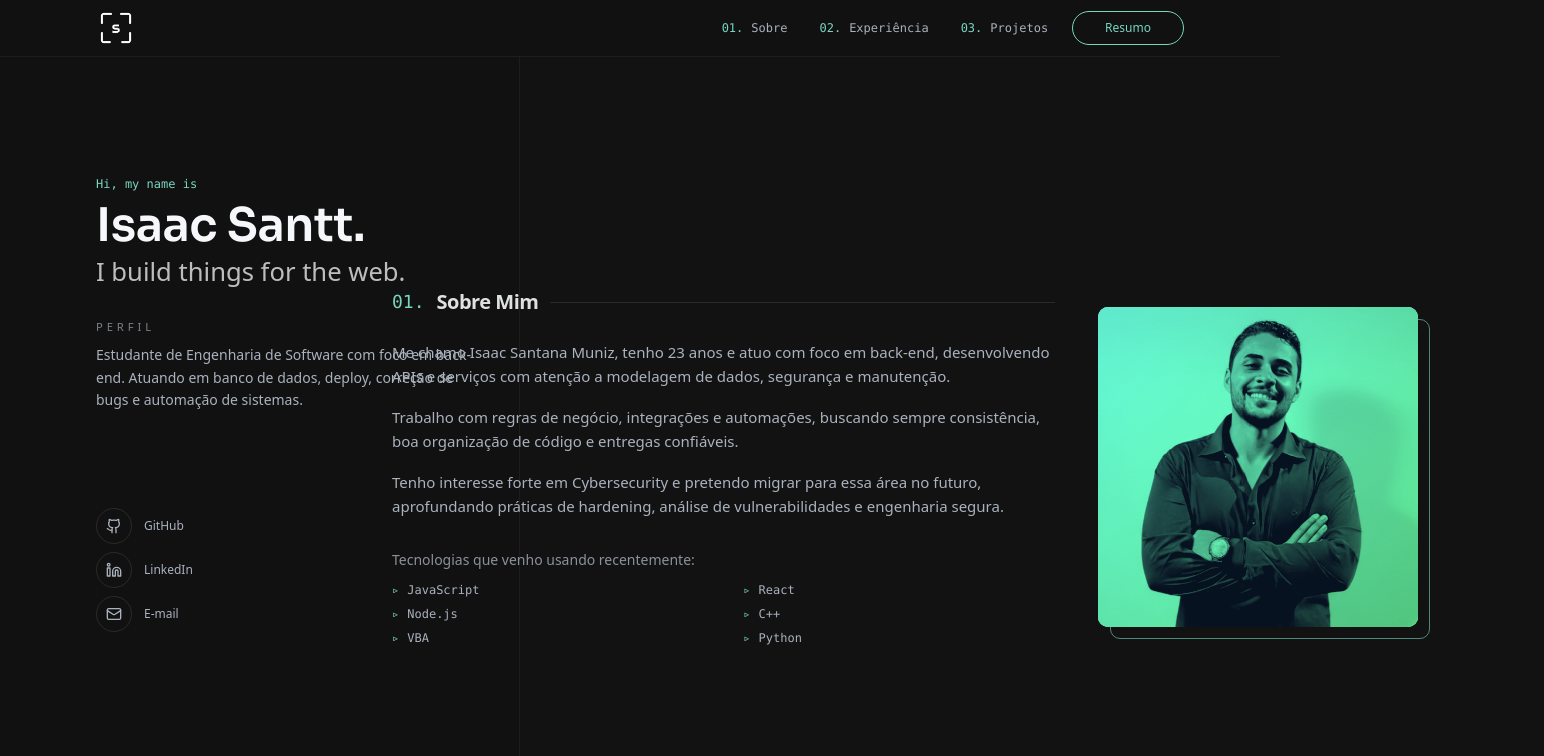
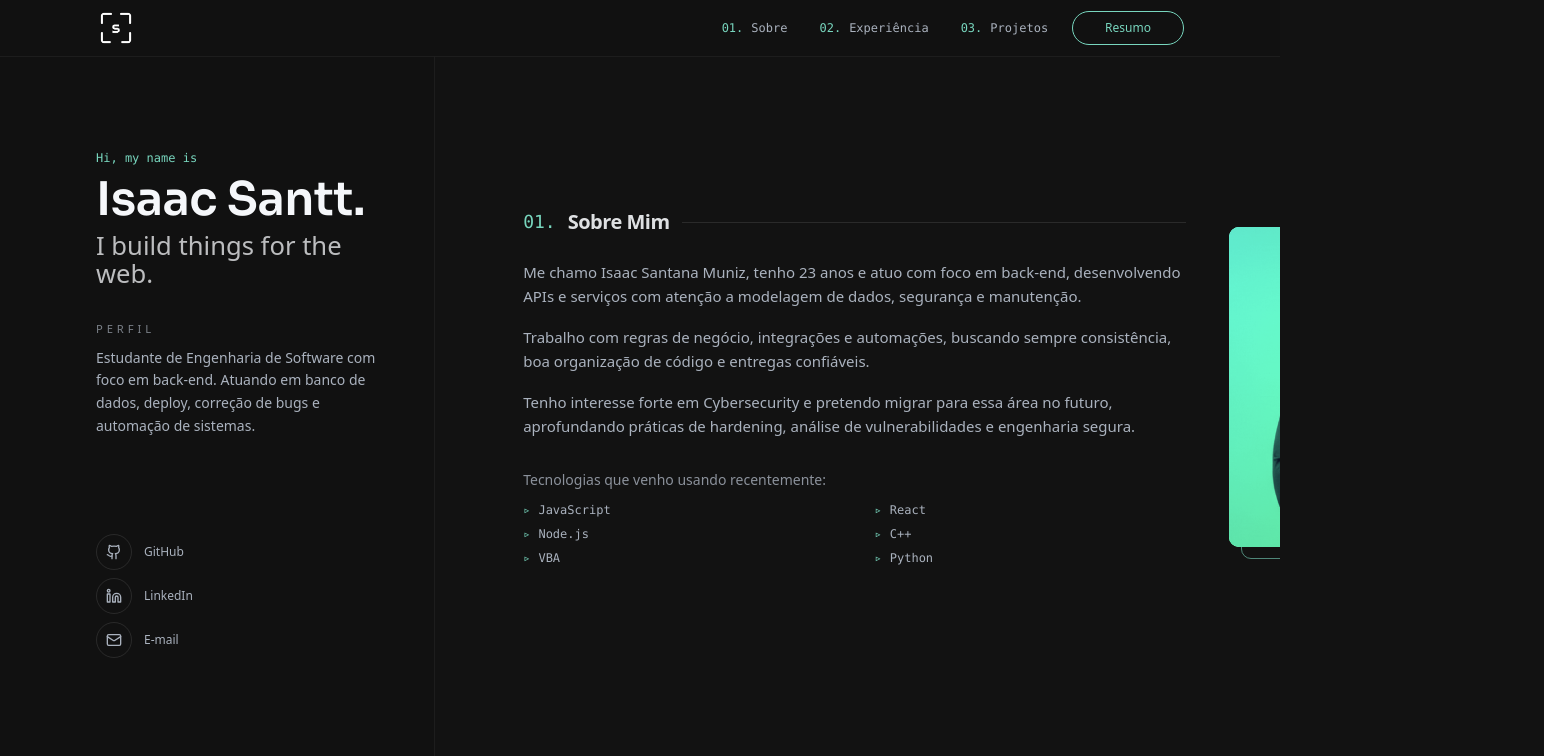
Before and after one commit to okisantt/portfolio, a Next.js app: page / in a window 1280 px wide. Shown: the top 756 px of the page, 1544 px wide, since content can reach past the window. Built offline with nearby package versions, Linux system fonts and the light colour scheme.

Commit message:
adjustes

```diff
--- a/components/layout/DesktopSplit.tsx
+++ b/components/layout/DesktopSplit.tsx
@@ -1,6 +1,5 @@
 import HeroDesktop from "@/components/sections/HeroDesktop";
 
-const ASIDE_WIDTH = "clamp(360px, 42vw, 520px)";
 const HEADER_H = 56;
 
 export default function DesktopSplit({
@@ -9,8 +8,18 @@ export default function DesktopSplit({
   children: React.ReactNode;
 }) {
   return (
-    <div style={{ ["--aside-w" as any]: ASIDE_WIDTH }}>
+    <div
+      className="
+        w-full overflow-x-hidden
 
+        /* PADRÃO (monitor): igual ao seu clamp original */
+        [--aside-w:clamp(360px,42vw,520px)]
+
+        /* NOTEBOOK: aside menor (pega menos espaço da direita) */
+        [@media(max-width:1440px)]:[--aside-w:clamp(300px,34vw,440px)]
+        [@media(max-height:900px)]:[--aside-w:clamp(300px,34vw,440px)]
+      "
+    >
       <aside
         className="hidden md:block fixed left-0 bottom-0 border-r border-white/5 bg-bg/90 backdrop-blur-sm"
         style={{ width: "var(--aside-w)", top: `${HEADER_H}px` }}
@@ -24,10 +33,28 @@ export default function DesktopSplit({
         </div>
       </aside>
 
-      <div className="w-full md:ml-[var(--aside-w)] md:-translate-x-16 lg:-translate-x-64">
-  {children}
-</div>
+      <div
+        className="
+          w-full
+          md:ml-[var(--aside-w)]
 
+          /* PADRÃO (monitor): mantém seu comportamento */
+          md:-translate-x-16
+          lg:-translate-x-64
+
+          /* NOTEBOOK: MENOS shift (pra não ficar estranho/comprimido) */
+          [@media(max-width:1440px)]:md:-translate-x-8
+          [@media(max-width:1440px)]:lg:-translate-x-10
+          [@media(max-height:900px)]:md:-translate-x-56
+          [@media(max-height:900px)]:lg:-translate-x-120
+
+          /* NOTEBOOK: sobe o bloco (ajuste fino de centralização vertical) */
+          [@media(max-width:1440px)]:md:-translate-y-20
+          [@media(max-height:900px)]:md:-translate-y-20
+        "
+      >
+        {children}
+      </div>
     </div>
   );
 }
```
